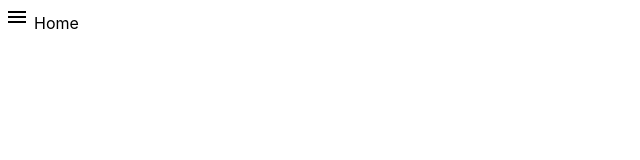
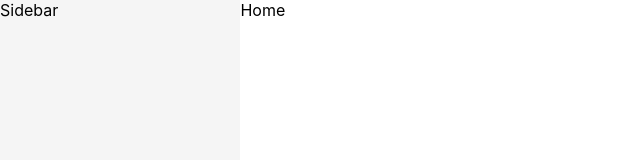
Before and after one commit to aquiab/react-sprint-4, a React (Create React App) app: page / in a window 1280 px wide. Shown: the top 160 px of the page, without its empty margins (0-640 px from the left). Built offline with nearby package versions, Linux system fonts and the light colour scheme.

Commit message:
Agregue el header y un context para manejar el estado de la sidebar

```diff
--- /dev/null
+++ b/src/components/Header/Header.jsx
@@ -0,0 +1,30 @@
+import React, { useContext } from "react";
+import PropTypes from "prop-types";
+import Breadcrumb from "../Breadcrumb/Breadcrumb";
+import svgBars from "../../assets/menu.svg";
+import "./header.css";
+import { sidebarContext } from "../context/sidebarContext";
+const Header = ({ addon, breadcrums }) => {
+
+  const { toggleSidebar } = useContext(sidebarContext);
+	return (
+		<header className="header">
+			<div className="container">
+				<button className="menuButton" onClick={toggleSidebar}>
+					<img src={svgBars} />
+				</button>
+				<Breadcrumb steps={breadcrums} />
+			</div>
+			<div className="addon-container">{addon}</div>
+		</header>
+	);
+};
+
+Header.propType = {
+	addon: PropTypes.element,
+	breadcrums: PropTypes.arrayOf(
+		PropTypes.shape({ title: PropTypes.string, path: PropTypes.string })
+	).isRequired
+};
+
+export default Header;
--- /dev/null
+++ b/src/components/Header/header.css
@@ -0,0 +1,26 @@
+.header {
+  height: 72px;
+  background-color: #efefef;
+  display: flex;
+  align-items: center;
+  justify-content: space-between;
+  padding: 0 25px;
+}
+
+.header .container {
+  display: flex;
+  align-items: center;
+}
+
+.menuButton {
+  border: none;
+  padding: 8px;
+  background-color: transparent;
+  cursor: pointer;
+}
+
+@media screen and (min-width: 1024px) {
+  .menuButton {
+    display: none;
+  }
+}
--- a/src/components/MainArea/MainArea.jsx
+++ b/src/components/MainArea/MainArea.jsx
@@ -1,21 +1,15 @@
-import React, { useState } from "react";
+import React, { useContext, useState } from "react";
 import useClickOutside from "../../hooks/useClickOutside";
+import { sidebarContext } from "../context/sidebarContext";
+import Header from "../Header/Header";
+import SearchBar from "../SearchBar/SearchBar";
 import "./mainArea.css";
-import svgBars from "../../assets/menu.svg";
 
 const MainArea = ({ children }) => {
-	const [sidebarOpened, setSidebarOpened] = useState(false);
+	const { isOpen, closeSidebar } = useContext(sidebarContext);
 	const sidebarStyle = {
-		left: sidebarOpened ? "0" : "-100%",
+		left: isOpen ? "0" : "-100%",
 	};
-
-	const handleSidebarOpen = () => {
-		setSidebarOpened((x) => !x);
-	};
-
-  const closeSidebar = () => {
-    setSidebarOpened(false);
-  };
 
   const sidebarRef = useClickOutside(closeSidebar)
 
@@ -23,10 +17,9 @@ const MainArea = ({ children }) => {
 	return (
 		<div className="mainArea-container">
 			<aside className="sidebar" style={sidebarStyle} ref={sidebarRef}>
-				MainArea
+				Sidebar
 			</aside>
 			<main className="mainArea">
-				<button className="menuButton" onClick={handleSidebarOpen}><img src={svgBars}/></button>
 				{children}
 			</main>
 		</div>
--- a/src/components/MainArea/mainArea.css
+++ b/src/components/MainArea/mainArea.css
@@ -11,8 +11,14 @@
   transition: left .7s ease-in-out;
 }
 
-.menuButton {
-  border: none;
-  padding: 5px;
-  background-color: transparent;
+.mainArea {
+  width: 100%;
 }
+
+
+@media screen and (min-width: 1024px) {
+  .sidebar {
+    position: inherit;
+    left: 0;
+  }
+}
--- /dev/null
+++ b/src/components/context/sidebarContext.jsx
@@ -0,0 +1,34 @@
+import React, { createContext, useState } from "react";
+
+export const sidebarContext = createContext();
+
+const SidebarProvider = ({ children }) => {
+	const [isOpen, setIsOpen] = useState(false);
+
+	const toggleSidebar = () => {
+		setIsOpen((x) => !x);
+	};
+
+	const closeSidebar = () => {
+		setIsOpen(false);
+	};
+
+	const openSidebar = () => {
+		setIsOpen(true);
+	};
+
+  const values = {
+    isOpen,
+    toggleSidebar,
+    openSidebar,
+    closeSidebar
+  }
+
+  return (
+		<sidebarContext.Provider value={values}>
+			{children}
+		</sidebarContext.Provider>
+	);
+};
+
+export default SidebarProvider;
--- a/src/index.js
+++ b/src/index.js
@@ -1,17 +1,20 @@
-import React from 'react';
-import ReactDOM from 'react-dom/client';
-import './index.css';
-import App from './App';
-import reportWebVitals from './reportWebVitals';
-import { BrowserRouter } from 'react-router-dom';
+import React from "react";
+import ReactDOM from "react-dom/client";
+import "./index.css";
+import App from "./App";
+import reportWebVitals from "./reportWebVitals";
+import { BrowserRouter } from "react-router-dom";
+import SidebarProvider from "./components/context/sidebarContext";
 
-const root = ReactDOM.createRoot(document.getElementById('root'));
+const root = ReactDOM.createRoot(document.getElementById("root"));
 root.render(
-  <React.StrictMode>
-    <BrowserRouter>
-      <App />
-    </BrowserRouter>
-  </React.StrictMode>
+	<React.StrictMode>
+		<SidebarProvider>
+			<BrowserRouter>
+				<App />
+			</BrowserRouter>
+		</SidebarProvider>
+	</React.StrictMode>
 );
 
 // If you want to start measuring performance in your app, pass a function
```
